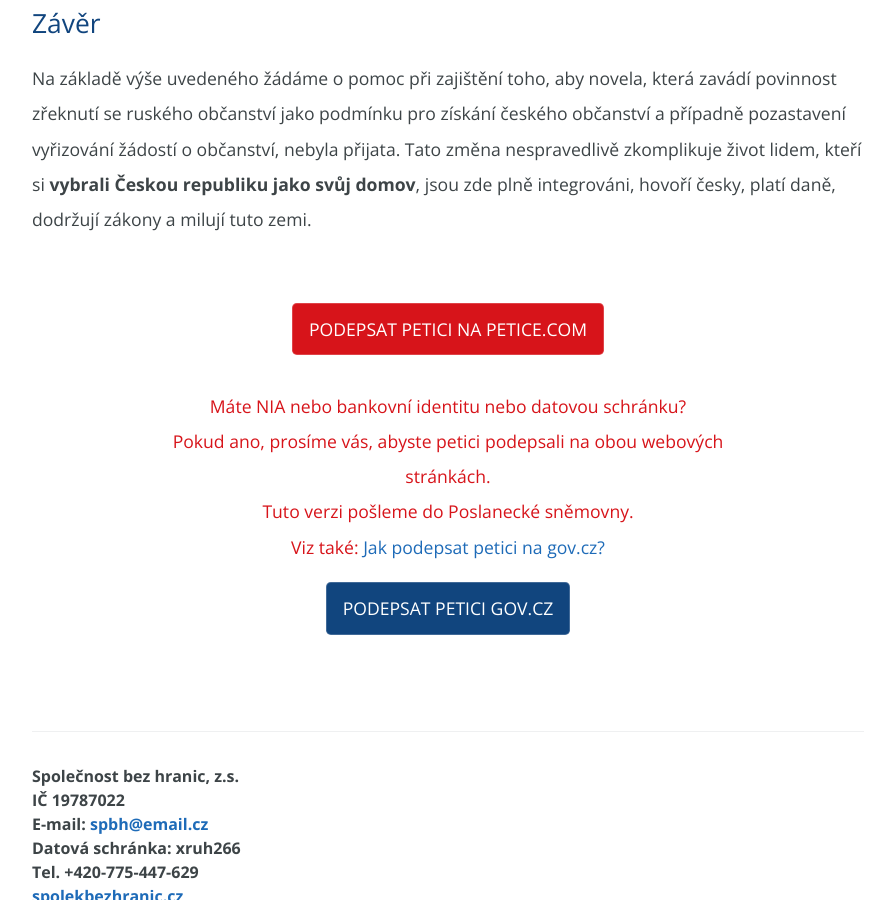
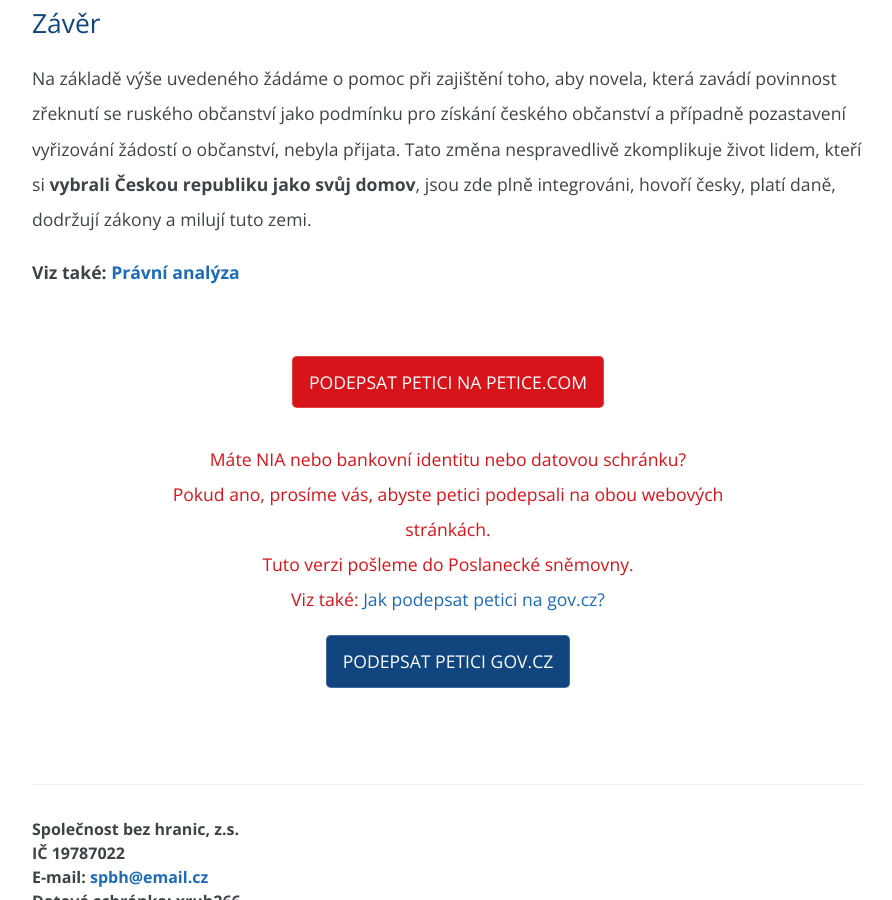
Before and after one commit to thewulf7/jsmelide, a Jekyll site: the page built from index.md, in a window 1280 px wide and 900 px high, scrolled down 7616 px. Shown: the whole window, without its empty margins (192-1084 px from the left). Built offline with Jekyll 4.4.1, drawn with Linux system fonts in a browser that asks for light colours; comment, search, counter and statistics services are not loaded.

Commit message:
Update index.md

```diff
--- a/index.md
+++ b/index.md
@@ -84,6 +84,10 @@ Možná by se měla média více věnovat naší protiválečné a humanitární
 
 Na základě výše uvedeného žádáme o pomoc při zajištění toho, aby novela, která zavádí povinnost zřeknutí se ruského občanství jako podmínku pro získání českého občanství a případně pozastavení vyřizování žádostí o občanství, nebyla přijata. Tato změna nespravedlivě zkomplikuje život lidem, kteří si **vybrali Českou republiku jako svůj domov**, jsou zde plně integrováni, hovoří česky, platí daně, dodržují zákony a milují tuto zemi.
 
+
+**Viz také: [Právní analýza](./zakon.html)**
+
+
 <div class="page-header">
 {% include header.html %}
 </div>
```
